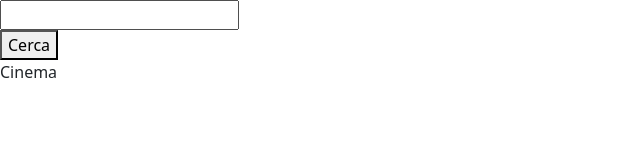
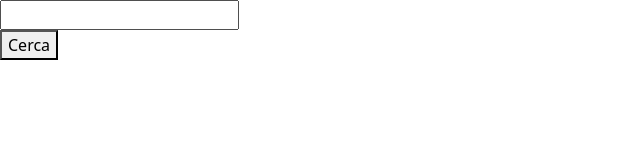
Before and after one commit to davide-delgiudice/react-boolflix, a React (Vite) app: page / in a window 1280 px wide. Shown: the top 160 px of the page, without its empty margins (0-640 px from the left). Built offline with nearby package versions, Linux system fonts and the light colour scheme.

Commit message:
[UPD] add state for query

```diff
--- a/src/pages/Cinema.jsx
+++ b/src/pages/Cinema.jsx
@@ -5,11 +5,14 @@ import axios from "axios"
 const Cinema = () => {
 
     const [movies, setMovies] = useState([]);
+    const [query, setQuery] = useState("");
 
-
+    const getMovies = () => {
+        axios.get('')
+    }
 
   return (
-    <div>Cinema</div>
+    <div></div>
   )
 }
 
```
